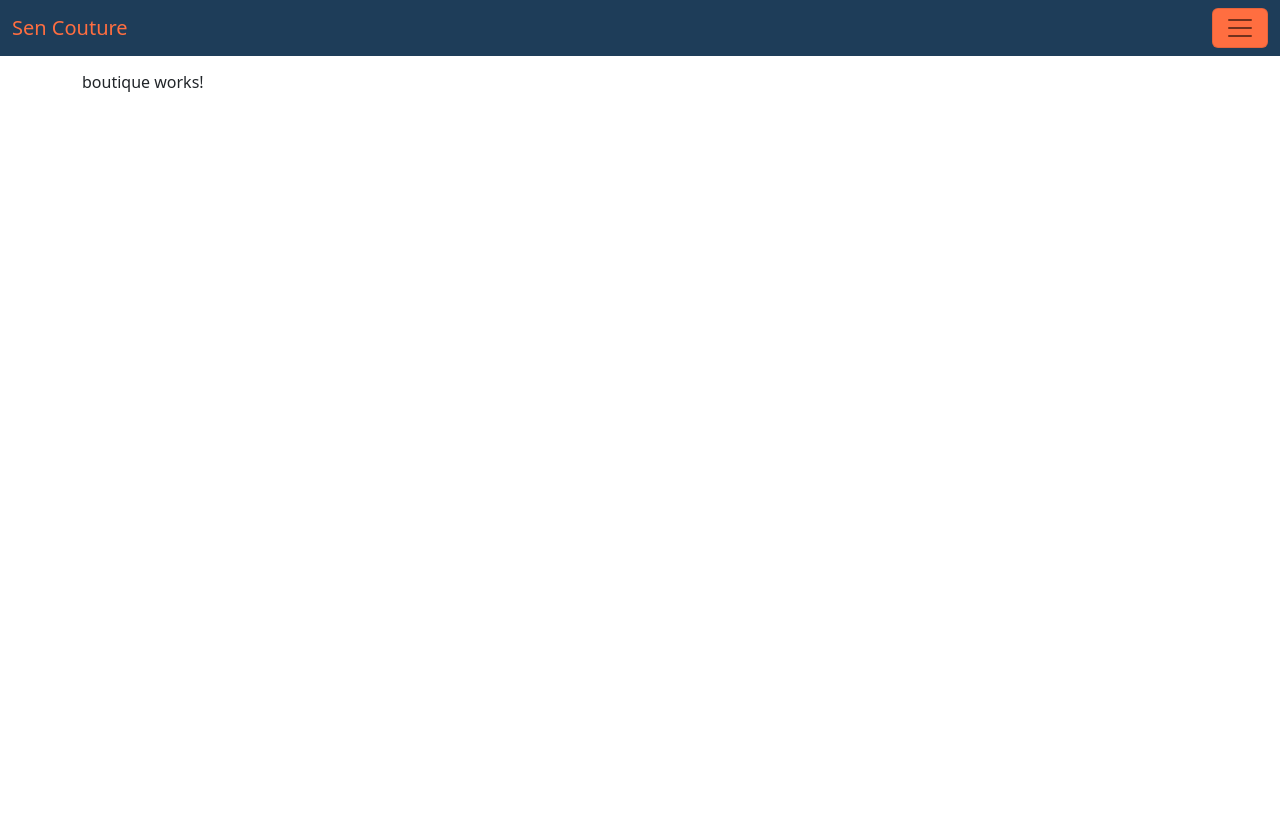
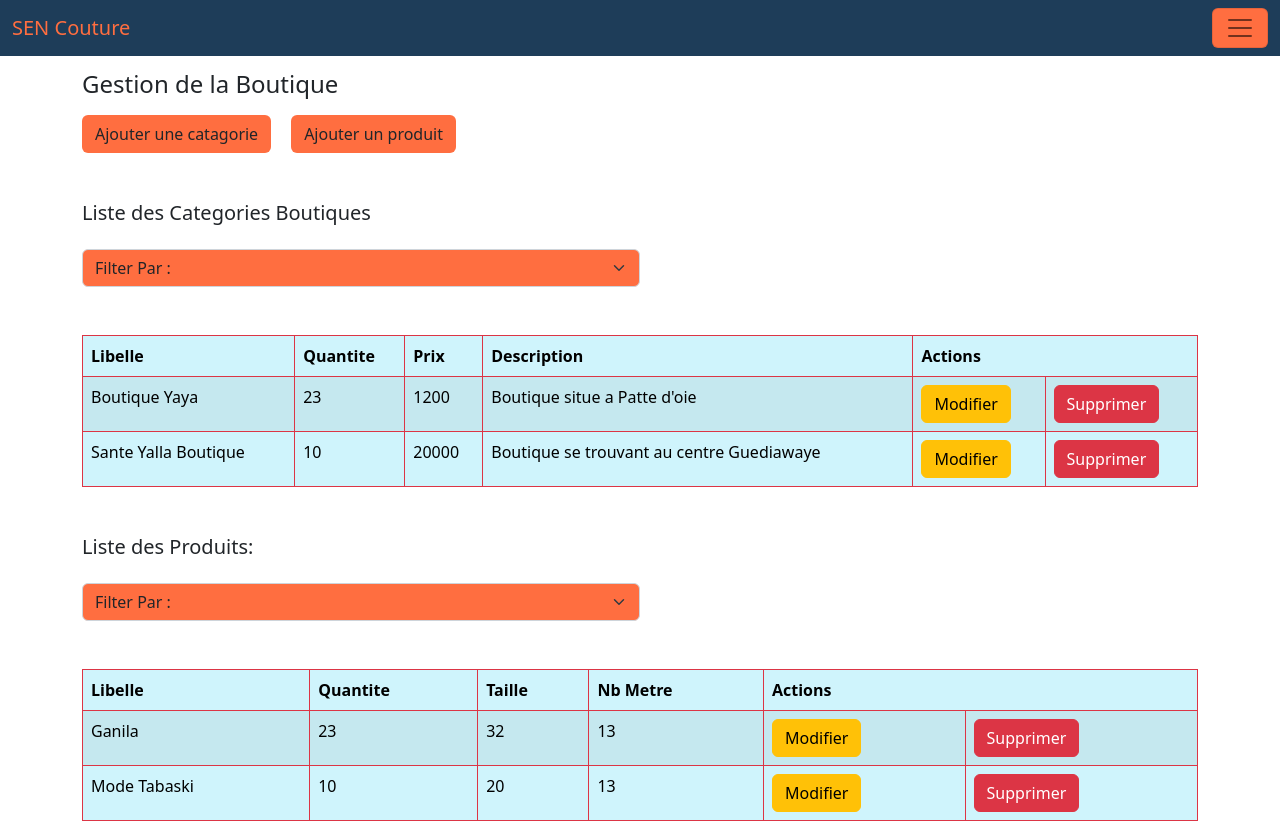
Before and after one commit to FirstOfBenTech/Put-n-go-Front, an Angular app: page /boutique in a window 1280 px wide. Before the commit the page ends 800 px from the top, so only its background shows below. Built offline with nearby package versions, Linux system fonts and the light colour scheme.

Commit message:
fonct_boutique

```diff
--- a/src/app/admin/component/boutique/boutique.component.css
+++ b/src/app/admin/component/boutique/boutique.component.css
@@ -0,0 +1,7 @@
+
+.btn-perso{
+  background-color: #ff6e40;
+  margin-right: 20px;
+}
+/* @media only screen and (max-width:900px){
+} */
--- a/src/app/admin/component/boutique/boutique.component.html
+++ b/src/app/admin/component/boutique/boutique.component.html
@@ -1 +1,179 @@
-<p>boutique works!</p>
+<h4 class="mb-3">Gestion de la Boutique</h4>
+<button type="button" class="btn btn-perso" data-bs-toggle="modal"
+  data-bs-target="#exampleModal">
+  Ajouter une catagorie
+</button>
+
+<!-- Modal Ajout Categorie Stock-->
+<div class="modal fade" id="exampleModal" tabindex="-1" role="dialog" aria-labelledby="exampleModalLabel"
+  aria-hidden="true">
+  <div class="modal-dialog" role="document">
+    <div class="modal-content">
+      <div class="modal-header">
+        <h5 class="modal-title" id="exampleModalLabel">Ajouter Categorie</h5>
+        <button type="button" class="close" data-bs-dismiss="modal" aria-label="Close">
+          <span aria-hidden="true">&times;</span>
+        </button>
+      </div>
+      <div class="modal-body">
+        <form action="">
+          <div class="input-group mb-3">
+            <span class="input-group-text" id="basic-addon1">Libelle</span>
+            <input type="text" class="form-control" placeholder="Saisir le libelle">
+          </div>
+          <div class="input-group mb-3">
+            <span class="input-group-text" id="basic-addon1">Quantite</span>
+            <input type="text" class="form-control" placeholder="Saisir la quantite">
+          </div>
+          <div class="input-group mb-3">
+            <span class="input-group-text" id="basic-addon1">Prix</span>
+            <input type="number" class="form-control" placeholder="Saisir le prix">
+          </div>
+          <div class="input-group">
+            <span class="input-group-text">Description</span>
+            <textarea class="form-control" aria-label="Saisir la description"></textarea>
+          </div>
+        </form>
+      </div>
+      <div class="modal-footer">
+        <button type="button" class="btn btn-danger" data-bs-dismiss="modal">Fermer</button>
+        <button type="button" class="btn btn-success">Enregistrer</button>
+      </div>
+    </div>
+  </div>
+</div>
+<!--Ajouter Un Produit Boutique----------->
+
+<button type="button" class="btn btn-perso"  data-bs-toggle="modal"
+  data-bs-target="#exampleModal2">
+  Ajouter un produit
+</button>
+
+<!-- Modal Ajout Categorie Stock-->
+<div class="modal fade" id="exampleModal2" tabindex="-1" role="dialog" aria-labelledby="exampleModalLabel"
+  aria-hidden="true">
+  <div class="modal-dialog" role="document">
+    <div class="modal-content">
+      <div class="modal-header">
+        <h5 class="modal-title" id="exampleModalLabel">Ajouter Produit</h5>
+        <button type="button" class="close" data-bs-dismiss="modal" aria-label="Close">
+          <span aria-hidden="true">&times;</span>
+        </button>
+      </div>
+      <div class="modal-body">
+        <form action="">
+          <div class="input-group mb-3">
+            <span class="input-group-text" id="basic-addon1">Libelle</span>
+            <input type="text" class="form-control" placeholder="Saisir le libelle">
+          </div>
+          <div class="input-group mb-3">
+            <span class="input-group-text" id="basic-addon1">Quantite</span>
+            <input type="text" class="form-control" placeholder="Saisir la quantite">
+          </div>
+          <div class="input-group mb-3">
+            <span class="input-group-text" id="basic-addon1">Taille</span>
+            <input type="number" class="form-control" placeholder="Saisir la taille">
+          </div>
+          <div class="input-group mb-3">
+            <span class="input-group-text" id="basic-addon1">Nombre de metre</span>
+            <input type="number" class="form-control" placeholder="Saisir le nombre de mettre de la tenue">
+          </div>
+        </form>
+      </div>
+      <div class="modal-footer">
+        <button type="button" class="btn btn-danger" data-bs-dismiss="modal">Fermer</button>
+        <button type="button" class="btn btn-success">Enregistrer</button>
+      </div>
+    </div>
+  </div>
+</div>
+
+<!-----LISTE CATEGROIE------------------>
+
+<h5 class="mt-5 mb-4">Liste des Categories Boutiques</h5>
+<select class="form-select mb-5 w-50" style="background-color:#ff6e40;" aria-label="Filter par : Ex: Tissu">
+  <option selected>Filter Par : </option>
+  <option value="1">Boutique Yaya</option>
+  <option value="2">Sante Yalla Boutique</option>
+  <option value="3">Lametoro Boutique</option>
+</select>
+
+<!-- <ng-template> -->
+  <div class="">
+  <table class="table table-bordered border-danger table-info table-striped">
+    <thead>
+      <tr>
+        <th scope="col">Libelle</th>
+        <th scope="col">Quantite</th>
+        <th scope="col">Prix</th>
+        <th scope="col">Description</th>
+        <th colspan="2">Actions</th>
+      </tr>
+    </thead>
+    <tbody>
+      <tr>
+        <td>Boutique Yaya</td>
+        <td>23</td>
+        <td>1200</td>
+        <td>Boutique situe a Patte d'oie</td>
+        <td><button class="btn btn-warning">Modifier</button></td>
+        <td><button class="btn btn-danger">Supprimer</button></td>
+      </tr>
+      <tr>
+        <td>Sante Yalla Boutique</td>
+        <td>10</td>
+        <td>20000</td>
+        <td>Boutique se trouvant au centre Guediawaye</td>
+        <td><button class="btn btn-warning">Modifier</button></td>
+        <td><button class="btn btn-danger">Supprimer</button></td>
+      </tr>
+    </tbody>
+  </table>
+</div>
+<!-- </ng-template> -->
+
+
+
+<!-----LISTE PRODUIT------------------>
+
+<h5 class="mt-5 mb-4">Liste des Produits:</h5>
+<select class="form-select mb-5 w-50" style="background-color:#ff6e40;" aria-label="Filter par : Ex: Tissu">
+  <option selected>Filter Par : </option>
+  <option value="1">Boutique Yaya</option>
+  <option value="2">Sante Yalla Boutique</option>
+  <option value="3">Lametoro Boutique</option>
+</select>
+
+<!-- <ng-template> -->
+  <div class="table">
+  <table class="table table-bordered border-danger table-info table-striped">
+    <thead>
+      <tr>
+        <th scope="col">Libelle</th>
+        <th scope="col">Quantite</th>
+        <th scope="col">Taille</th>
+        <th scope="col">Nb Metre</th>
+        <th colspan="2">Actions</th>
+      </tr>
+    </thead>
+    <tbody>
+      <tr>
+        <td>Ganila</td>
+        <td>23</td>
+        <td>32</td>
+        <td>13</td>
+        <td><button class="btn btn-warning">Modifier</button></td>
+        <td><button class="btn btn-danger">Supprimer</button></td>
+      </tr>
+      <tr>
+        <td>Mode Tabaski</td>
+        <td>10</td>
+        <td>20</td>
+        <td>13</td>
+        <td><button class="btn btn-warning">Modifier</button></td>
+        <td><button class="btn btn-danger">Supprimer</button></td>
+      </tr>
+    </tbody>
+  </table>
+</div>
+<!-- </ng-template> -->
--- a/src/app/admin/component/header/header.component.html
+++ b/src/app/admin/component/header/header.component.html
@@ -1,6 +1,6 @@
 <nav class="navbar navbar-light fixed-top">
   <div class="container-fluid">
-      <a class="navbar-brand" href="#">Sen Couture</a>
+      <a class="navbar-brand" href="#">SEN Couture</a>
       <button class="navbar-toggler" type="button" data-bs-toggle="offcanvas" data-bs-target="#offcanvasNavbar" aria-controls="offcanvasNavbar">
         <span class="navbar-toggler-icon"></span>
       </button>
--- a/src/app/admin/component/stock/stock.component.html
+++ b/src/app/admin/component/stock/stock.component.html
@@ -46,6 +46,12 @@
 <!-----LISTE CATEGROIE------------------>
 
 <h5 class="mt-5 mb-4">Liste des Categories</h5>
+<select class="form-select mb-5" style="background-color:#ff6e40;" aria-label="Filter par : Ex: Tissu">
+  <option selected>Filter Par : </option>
+  <option value="1">Tissu</option>
+  <option value="2">Ganila</option>
+  <option value="3">Bazin</option>
+</select>
 
 <div class="">
   <table class="table table-bordered border-danger table-info table-striped">
```
